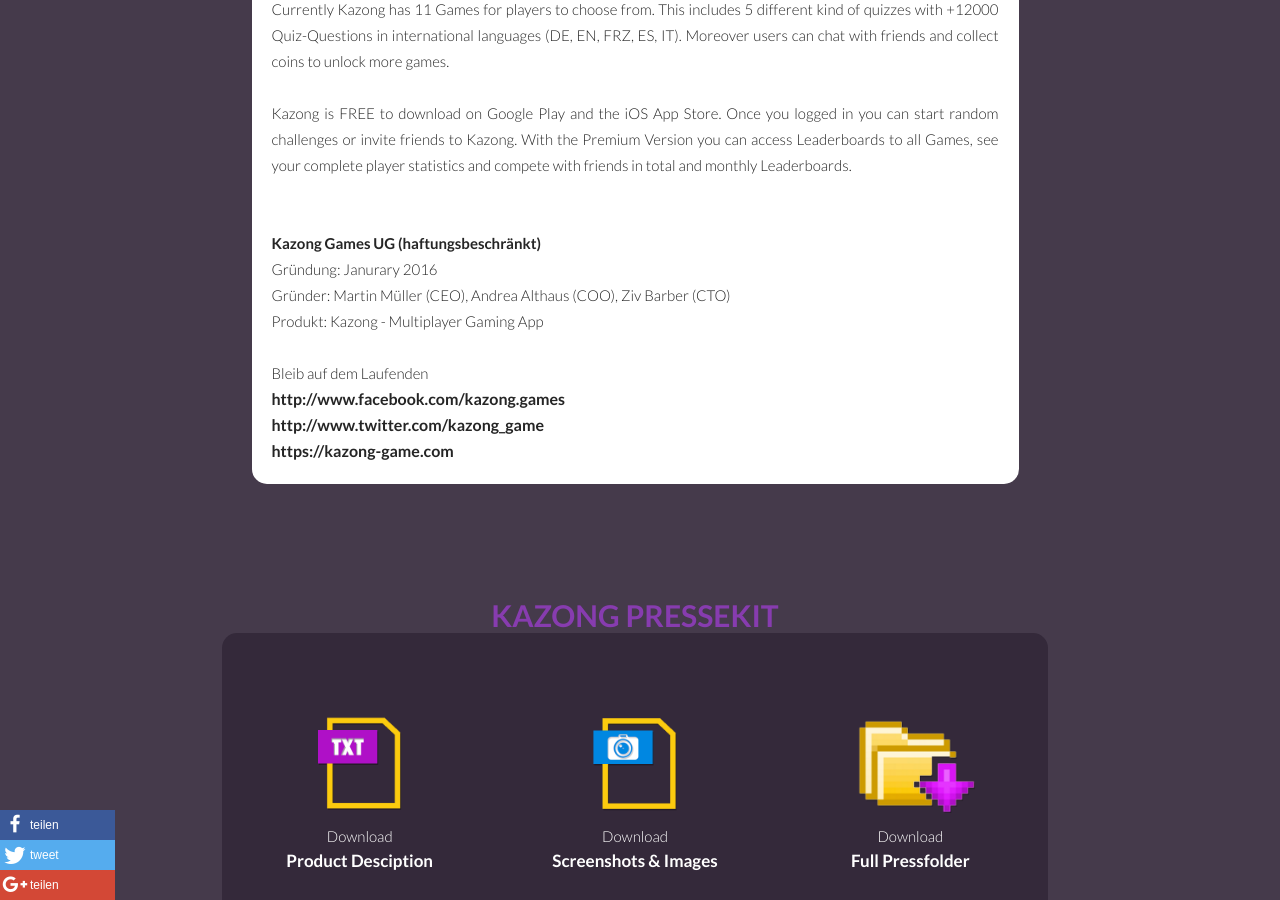
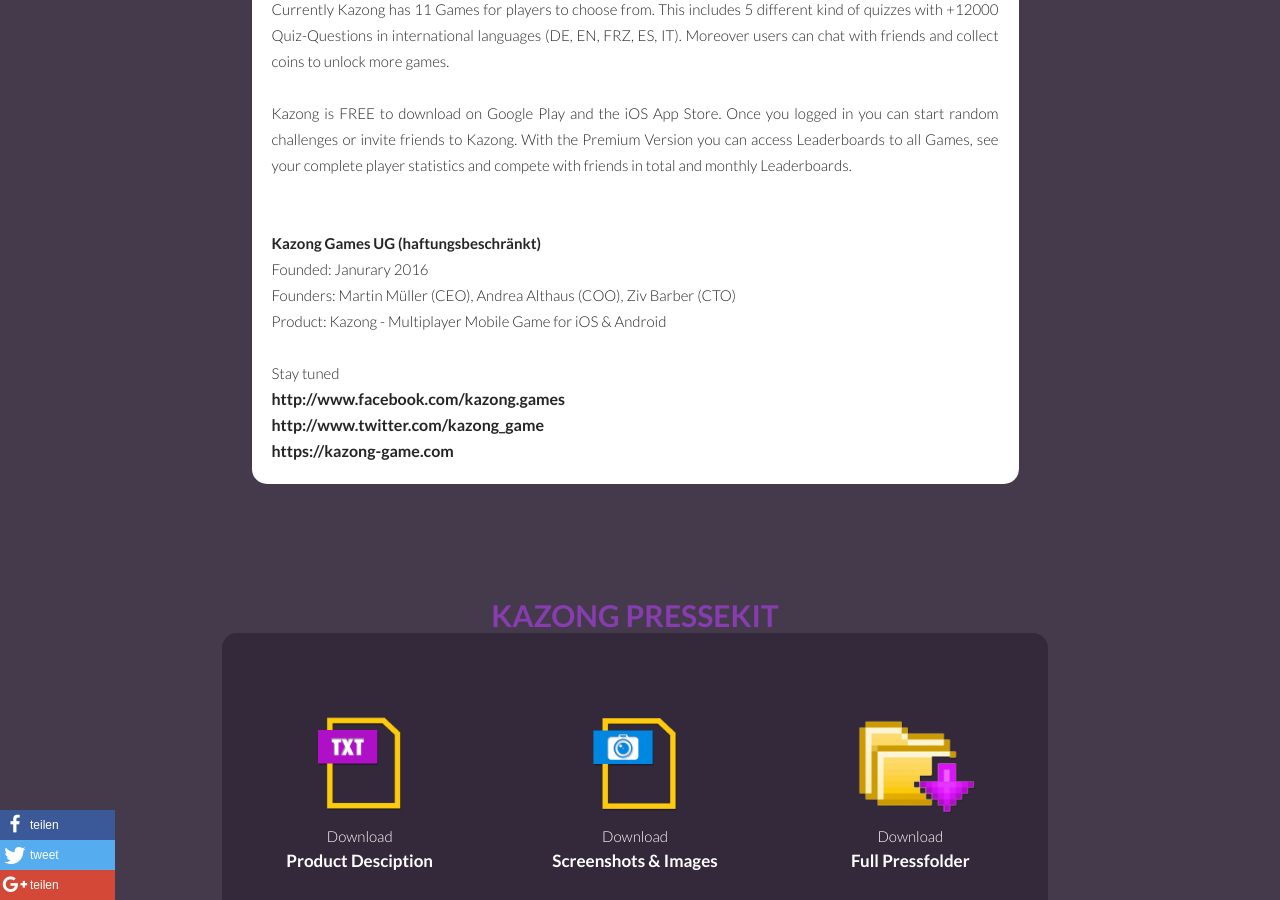
Before and after one commit to kazong/kazong.github.io, a Jekyll site: the page built from _posts/en/2016-04-20-kazong-out-now.html, in a window 1280 px wide and 900 px high, scrolled down 670 px. Built offline with Jekyll 4.4.1, drawn with Linux system fonts in a browser that asks for light colours; nearby versions of some CDN libraries.

```diff
--- a/_data/en/press.yml
+++ b/_data/en/press.yml
@@ -7,4 +7,4 @@
 path-img: ../assets/kazong-images_en.rar
 path-kit: ../assets/kazong-pressfolder_en.rar
 publication:
-  headline: Pressemitteilungen
+  headline: Kazong Press Releases
--- a/_includes/release_item.liquid
+++ b/_includes/release_item.liquid
@@ -6,6 +6,6 @@
             <p class="release-date">{{ release.date | date: '%d-%m-%Y' }}</p>
         </div>
     </a>
-    <div class="cell vmiddle"><a href="{{ page.base_dir }}{{ release.files.pdf }}"><img class="icon" src="{{ page.base_dir }}images/icons/txt-pink.png"></a></div>
-    <div class="cell vmiddle"><a href="{{ page.base_dir }}{{ release.files.txt }}"><img class="icon left" src="{{ page.base_dir }}images/icons/pdf-pink.png"></a></div>
+    <div class="cell vmiddle"><a href="{{ page.base_dir }}{{ release.files.txf }}"><img class="icon" src="{{ page.base_dir }}images/icons/txt-pink.png"></a></div>
+    <!--div class="cell vmiddle"><a href="{{ page.base_dir }}{{ release.files.pdf }}"><img class="icon left" src="{{ page.base_dir }}images/icons/pdf-pink.png"></a></div-->
 </div>
--- a/_posts/de/2016-04-20-kazong-out-now.html
+++ b/_posts/de/2016-04-20-kazong-out-now.html
@@ -35,7 +35,7 @@
                 <p class="bold">Kazong Games UG (haftungsbeschränkt)</p>
                 <p>Gründung: Janurary 2016</p>
                 <p>Gründer: Martin Müller (CEO), Andrea Althaus (COO), Ziv Barber (CTO)</p>
-                <p>Produkt: Kazong - Multiplayer Gaming App </p>
+                <p>Produkt: Kazong - Multiplayer Mobile Game für iOS &amp; Android</p>
                 <br>
                 <p>Bleib auf dem Laufenden</p>
                 <a class="bold" href="http://www.facebook.com/kazong.games">http://www.facebook.com/kazong.games</a>
--- a/_posts/en/2016-04-20-kazong-out-now.html
+++ b/_posts/en/2016-04-20-kazong-out-now.html
@@ -33,11 +33,11 @@
                 <br>
                 <br>
                 <p class="bold">Kazong Games UG (haftungsbeschränkt)</p>
-                <p>Gründung: Janurary 2016</p>
-                <p>Gründer: Martin Müller (CEO), Andrea Althaus (COO), Ziv Barber (CTO)</p>
-                <p>Produkt: Kazong - Multiplayer Gaming App </p>
+                <p>Founded: Janurary 2016</p>
+                <p>Founders: Martin Müller (CEO), Andrea Althaus (COO), Ziv Barber (CTO)</p>
+                <p>Product: Kazong - Multiplayer Mobile Game for iOS &amp; Android</p>
                 <br>
-                <p>Bleib auf dem Laufenden</p>
+                <p>Stay tuned</p>
                 <a class="bold" href="http://www.facebook.com/kazong.games">http://www.facebook.com/kazong.games</a>
                 <a class="bold" href="http://www.twitter.com/kazong_game">http://www.twitter.com/kazong_game</a>
                 <a class="bold" href="https://kazong-game.com">https://kazong-game.com</a>
```
Also changed, not shown: download/index.html (added, +29 -0 lines), download/mobile-detect.min.js (added).
